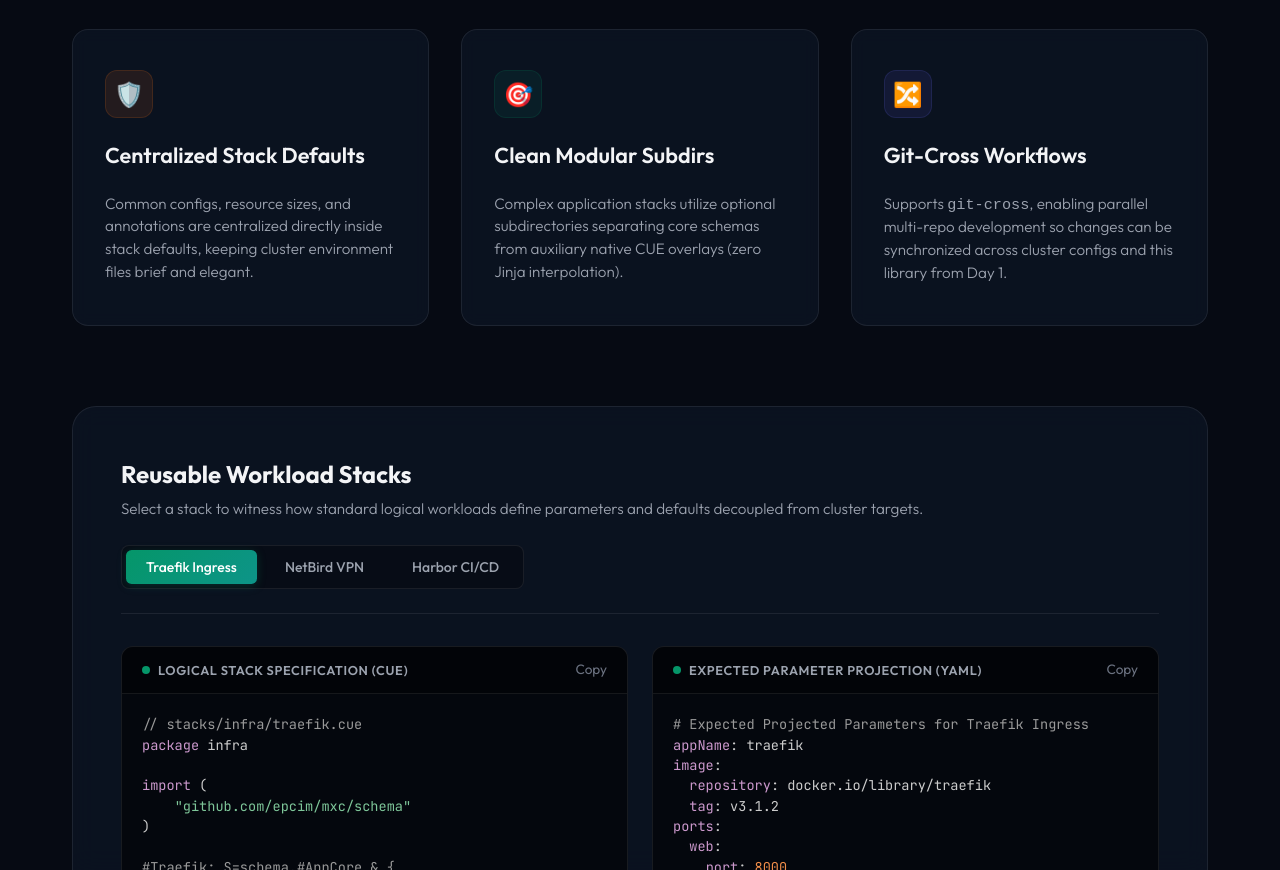
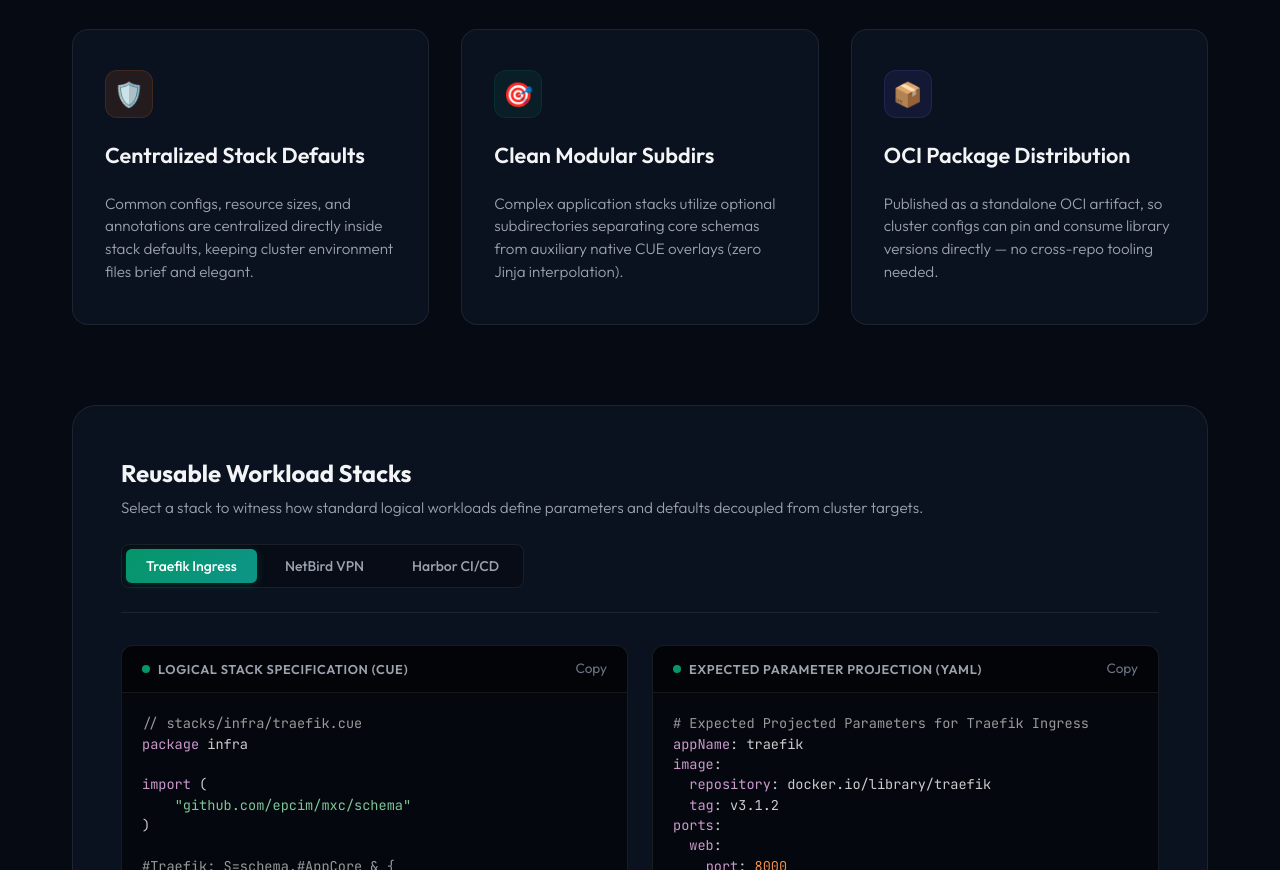
Before and after one commit to epcim/mxc-library, a plain HTML site: page docs/index.html in a window 1280 px wide. Shown: the part 1592-2462 px from the top of the page. Drawn offline with nearby package versions, Linux system fonts and the light colour scheme.

Commit message:
update README

```diff
--- a/docs/index.html
+++ b/docs/index.html
@@ -797,9 +797,9 @@
                 </div>
                 <!-- Card 6 -->
                 <div class="feature-card indigo">
-                    <div class="feature-icon">🔀</div>
-                    <h3>Git-Cross Workflows</h3>
-                    <p>Supports <code>git-cross</code>, enabling parallel multi-repo development so changes can be synchronized across cluster configs and this library from Day 1.</p>
+                    <div class="feature-icon">📦</div>
+                    <h3>OCI Package Distribution</h3>
+                    <p>Published as a standalone OCI artifact, so cluster configs can pin and consume library versions directly — no cross-repo tooling needed.</p>
                 </div>
             </div>
         </section>
```
Also changed, not shown: 6 other files.
